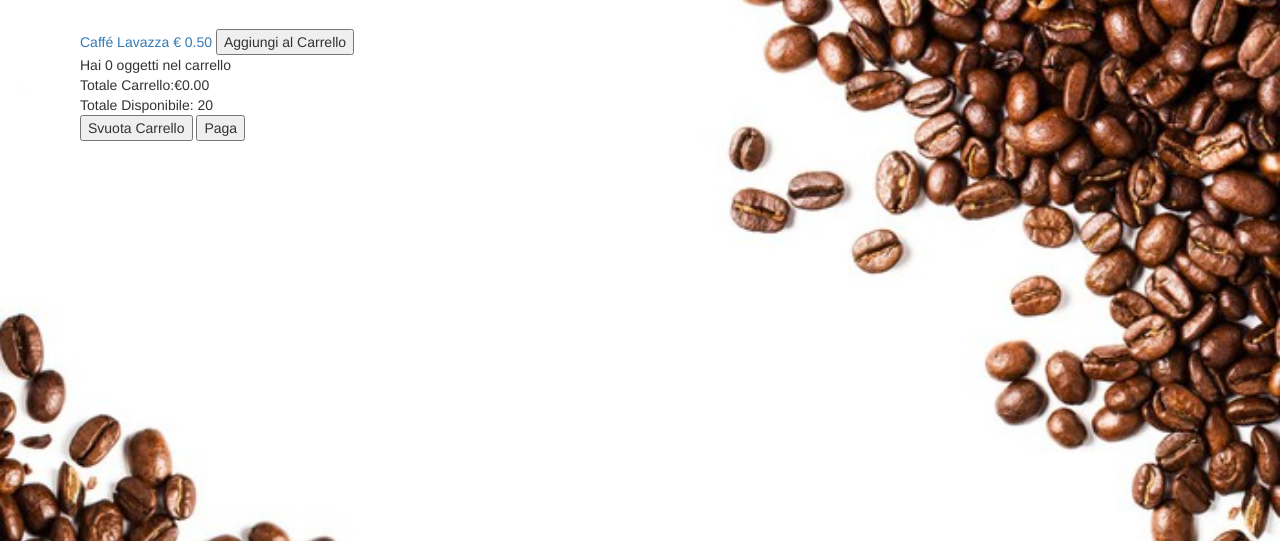
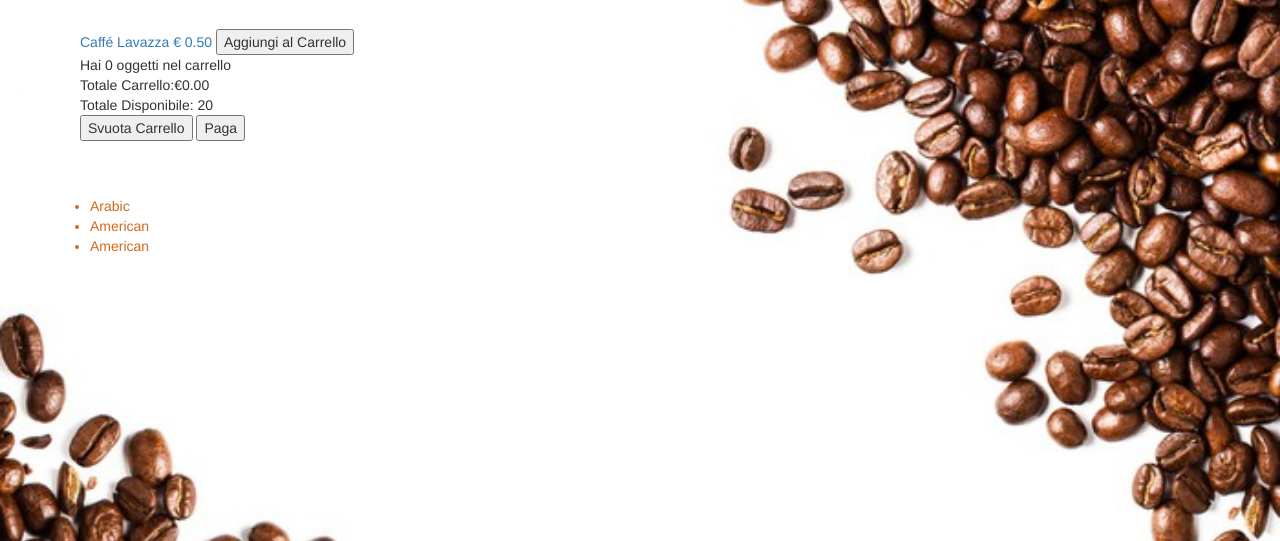
Before and after one commit to FrancescoGradi/VendingMachine, a Django app: page /coffee/ in a window 1280 px wide. Shown: the part 191-732 px from the top of the page. Run offline with Django 3.2, Linux system fonts and the light colour scheme; data comes from the database, SQL or seed files in the repository; both versions use the stored data as it was after the commit; some libraries are stand-ins or nearby versions.

Commit message:
Lista dei caffé nella pagina coffee

```diff
--- a/coffee/static/coffee/css/custom.css
+++ b/coffee/static/coffee/css/custom.css
@@ -15,6 +15,13 @@ h1 {
     color: chocolate;
 }
 
+.coffeeList {
+    text-align: left;
+    padding: 45px;
+    margin-left: 45px;
+    color: chocolate;
+}
+
 .navbar-brand{
     font-size: 170%;
     padding: 12px 15px 0 28px;
--- a/coffee/static/coffee/js/shoppingCart.js
+++ b/coffee/static/coffee/js/shoppingCart.js
@@ -21,8 +21,6 @@ var shoppingCart = (function () {
     }
 
     loadCart();
-
-
 
     // Public methods and properties
     var obj = {};
--- a/coffee/templates/coffee/index.html
+++ b/coffee/templates/coffee/index.html
@@ -17,7 +17,7 @@
         <link href="{% static '/coffee/css/bootstrap.min.css' %}" rel="stylesheet" type="text/css">
 
         <!-- Custom CSS: You can use this stylesheet to override any Bootstrap styles and/or apply your own styles -->
-        <link href="{% static '/coffee/css/custom.css' %}" rel="stylesheet">
+        <link href="{% static '/coffee/css/custom.css' %}" rel="stylesheet" type="text/css">
 
         <!-- HTML5 Shim and Respond.js IE8 support of HTML5 elements and media queries -->
         <!-- WARNING: Respond.js doesn't work if you view the page via file:// -->
@@ -84,6 +84,19 @@
                     <button type="button" id="payment"> Paga </button>
                 </ul>
             </ul>
+        </div>
+
+        <div>
+            {% load static %}
+            {% if coffee_list %}
+            <ul class="coffeeList">
+                {% for capsule in coffee_list %}
+                    <li>{{ capsule.coffeeType }}</li>
+                {% endfor %}
+            </ul>
+            {% else %}
+            <p>Non ci sono cialde disponibili</p>
+            {% endif %}
         </div>
 
         <script src="{% static '/coffee/js/shoppingCart.js' %}"></script>
--- a/coffee/urls.py
+++ b/coffee/urls.py
@@ -2,7 +2,7 @@ from django.urls import path
 from . import views
 
 urlpatterns = [
-    path('', views.index, name='index'),
+    path('', views.IndexView.as_view(), name='index'),
     path('about/', views.about, name='about'),
     path('contact/', views.contact, name='contact'),
 ]
--- a/coffee/views.py
+++ b/coffee/views.py
@@ -1,7 +1,21 @@
-from django.shortcuts import render
-from django.http import HttpResponse
+from django.template import loader
+from django.http import HttpResponse, HttpResponseRedirect, Http404
+from django.shortcuts import get_object_or_404, render
+from django.urls import reverse
+from django.views import generic
+
+from .models import CoffeeCapsule
 
 # Semplice esempio
+
+class IndexView(generic.ListView):
+    template_name = 'coffee/index.html'
+    context_object_name = 'coffee_list'
+
+    # Ritorna la lista dei caffe'
+    def get_queryset(self):
+        return CoffeeCapsule.objects.order_by('additionDate')[0:5]
+
 def index(request):
     return render(request, 'coffee/index.html')
 
```
Also changed, not shown: db.sqlite3.
